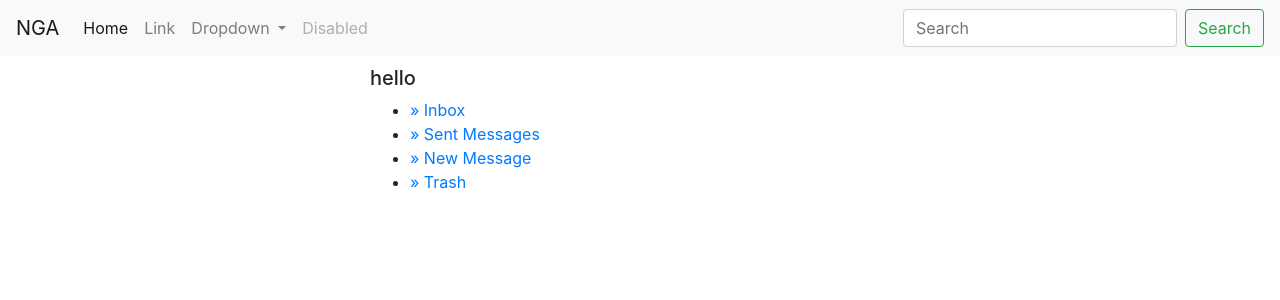
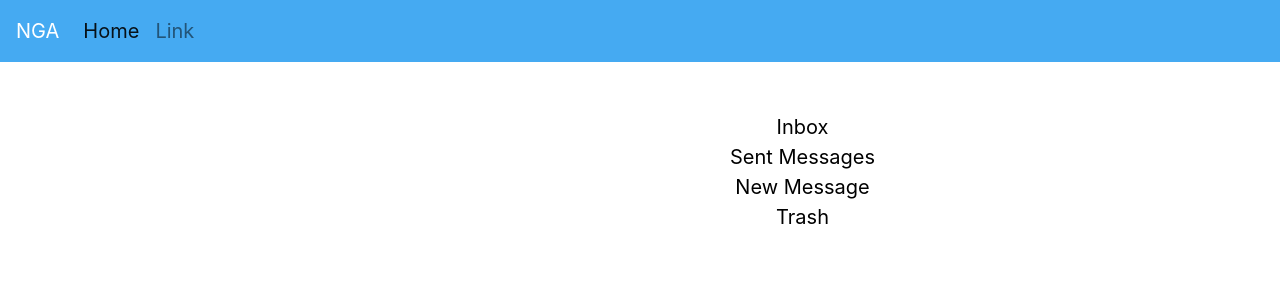
Before and after one commit to milliwonkim/django-nga, a Django app: page /message/base/ in a window 1280 px wide. Shown: the top 300 px of the page. Run offline with Django 3.2, Linux system fonts and the light colour scheme; some libraries are stand-ins or nearby versions.

Commit message:
200618-2

```diff
--- a/NGA/templates/base.html
+++ b/NGA/templates/base.html
@@ -25,19 +25,41 @@
         integrity="sha384-wfSDF2E50Y2D1uUdj0O3uMBJnjuUD4Ih7YwaYd1iqfktj0Uod8GCExl3Og8ifwB6" crossorigin="anonymous">
     </script>
 
+
     <title>
         {% block title %}
         {% endblock %}
     </title>
 
+    <style>
+        .navbar {
+            background-color: #45aaf2 !important;
+            color: white !important;
+            text-align: center;
+        }
+
+        .col-3 {
+            margin: 20px 0;
+            text-align: center;
+        }
+
+        .col-9 {
+            margin: 20px 0;
+            text-align: center;
+        }
+
+        .btn {
+            width: 100px;
+        }
+    </style>
 </head>
 
 <body>
         <nav class="navbar navbar-expand-lg navbar-light bg-light">
-        <a class="navbar-brand" href="{% url 'home'  %}">NGA</a>
+            <a class="navbar-brand" href="{% url 'home' %}" style="color: white;">NGA</a>
             <button class="navbar-toggler" type="button" data-toggle="collapse" data-target="#navbarSupportedContent"
                 aria-controls="navbarSupportedContent" aria-expanded="false" aria-label="Toggle navigation">
-            <span class="navbar-toggler-icon"></span>
+                <span style="color: white;" class="navbar-toggler-icon"></span>
             </button>
 
             <div class="collapse navbar-collapse" id="navbarSupportedContent">
@@ -48,7 +70,7 @@
                     <li class="nav-item">
                         <a class="nav-link" href="#">Link</a>
                     </li>
-                <li class="nav-item dropdown">
+                    <!-- <li class="nav-item dropdown">
                         <a class="nav-link dropdown-toggle" href="#" id="navbarDropdown" role="button"
                             data-toggle="dropdown" aria-haspopup="true" aria-expanded="false">
                             Dropdown
@@ -59,15 +81,15 @@
                             <div class="dropdown-divider"></div>
                             <a class="dropdown-item" href="#">Something else here</a>
                         </div>
-                </li>
-                <li class="nav-item">
+                    </li> -->
+                    <!-- <li class="nav-item">
                         <a class="nav-link disabled" href="#" tabindex="-1" aria-disabled="true">Disabled</a>
-                </li>
+                    </li> -->
                 </ul>
-            <form class="form-inline my-2 my-lg-0">
+                <!-- <form class="form-inline my-2 my-lg-0">
                     <input class="form-control mr-sm-2" type="search" placeholder="Search" aria-label="Search">
                     <button class="btn btn-outline-success my-2 my-sm-0" type="submit">Search</button>
-            </form>
+                </form> -->
             </div>
         </nav>
 
@@ -78,12 +100,18 @@
             <div class="col-3">
                 {% if request.user.is_authenticated %}
                 <div>
-                    <p><span><h4>{{user.username}}님</h4></span><br/>환영합니다</p>
+                    <p>
+                        <span>
+                            <h4>{{user.username}}님</h4>
+                        </span>
+                        <br />
+                        환영합니다
+                    </p>
                 </div>
 
                 <div>
                     <div>
-                        <a class="btn btn-primary" href="{% url 'message_base' %}">쪽지함!</a>
+                        <a class="btn btn-primary" href="{% url 'message_base' %}">쪽지함</a>
                     </div>
                     <br>
                     <div>
--- a/account/static/css/style.css
+++ /dev/null
@@ -1,4 +0,0 @@
-
-.loginpage {
-    background-image: url('../img/login_page.jpg');
-}
--- a/django_messages/templates/django_messages/base.html
+++ b/django_messages/templates/django_messages/base.html
@@ -1,15 +1,35 @@
 {% extends "base.html" %}
+
+{% block head %}
+<style>
+    li {
+        list-style-type: none;
+        color: black;
+        font-size: 20px;
+    }
+
+    .subnavilist {
+        margin: 20px 0;
+    }
+</style>
+{% endblock %}
 
 {% load i18n %}
 
 {% block sidebar %}
 
-<h5>hello</h5>
-<ul class="subnavilist">
-    <li><a href="{% url 'messages_inbox' %} ">&raquo;&nbsp;{% trans "Inbox" %}</a></li>
-    <li><a href="{% url 'messages_outbox' %} ">&raquo;&nbsp;{% trans "Sent Messages" %}</a></li>
-    <li><a href="{% url 'messages_compose' %} ">&raquo;&nbsp;{% trans "New Message" %}</a></li>
-    <li><a href="{% url 'messages_trash' %} ">&raquo;&nbsp;{% trans "Trash" %}</a></li>
-</ul>
+<!-- <h5>hello</h5> -->
+<div class="inbox">
+    <ul class="subnavilist">
+        <!-- <li><a href="{% url 'messages_inbox' %} ">&raquo;&nbsp;{% trans "Inbox" %}</a></li>
+        <li><a href="{% url 'messages_outbox' %} ">&raquo;&nbsp;{% trans "Sent Messages" %}</a></li>
+        <li><a href="{% url 'messages_compose' %} ">&raquo;&nbsp;{% trans "New Message" %}</a></li>
+        <li><a href="{% url 'messages_trash' %} ">&raquo;&nbsp;{% trans "Trash" %}</a></li> -->
+        <li><a href="{% url 'messages_inbox' %} " style="color: black;">{% trans "Inbox" %}</a></li>
+        <li><a href="{% url 'messages_outbox' %} " style="color: black;">{% trans "Sent Messages" %}</a></li>
+        <li><a href="{% url 'messages_compose' %} " style="color: black;">{% trans "New Message" %}</a></li>
+        <li><a href="{% url 'messages_trash' %} " style="color: black;">{% trans "Trash" %}</a></li>
+    </ul>
+</div>
 
 {% endblock %}
--- a/front/templates/front_write.html
+++ b/front/templates/front_write.html
@@ -1,4 +1,7 @@
 {% extends 'base.html' %}
+
+{% block head %}
+{% endblock %}
 
 {% block contents %}
 <div class="containter">
```
Also changed, not shown: account/static/css/login.css (added, +11 -0 lines), account/templates/login.html (+126 -15 lines), db.sqlite3. Lines whose indentation alone changed are shown as unchanged.
